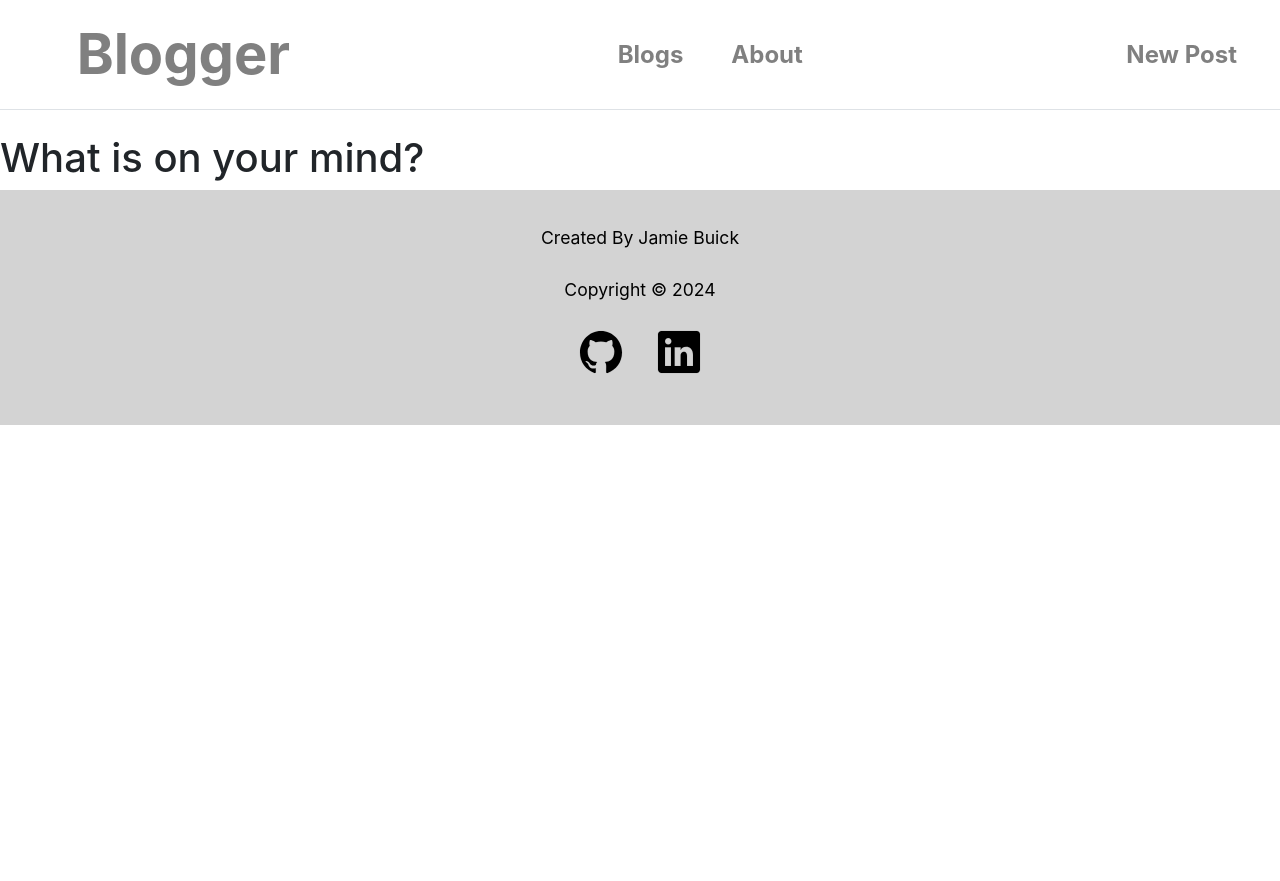
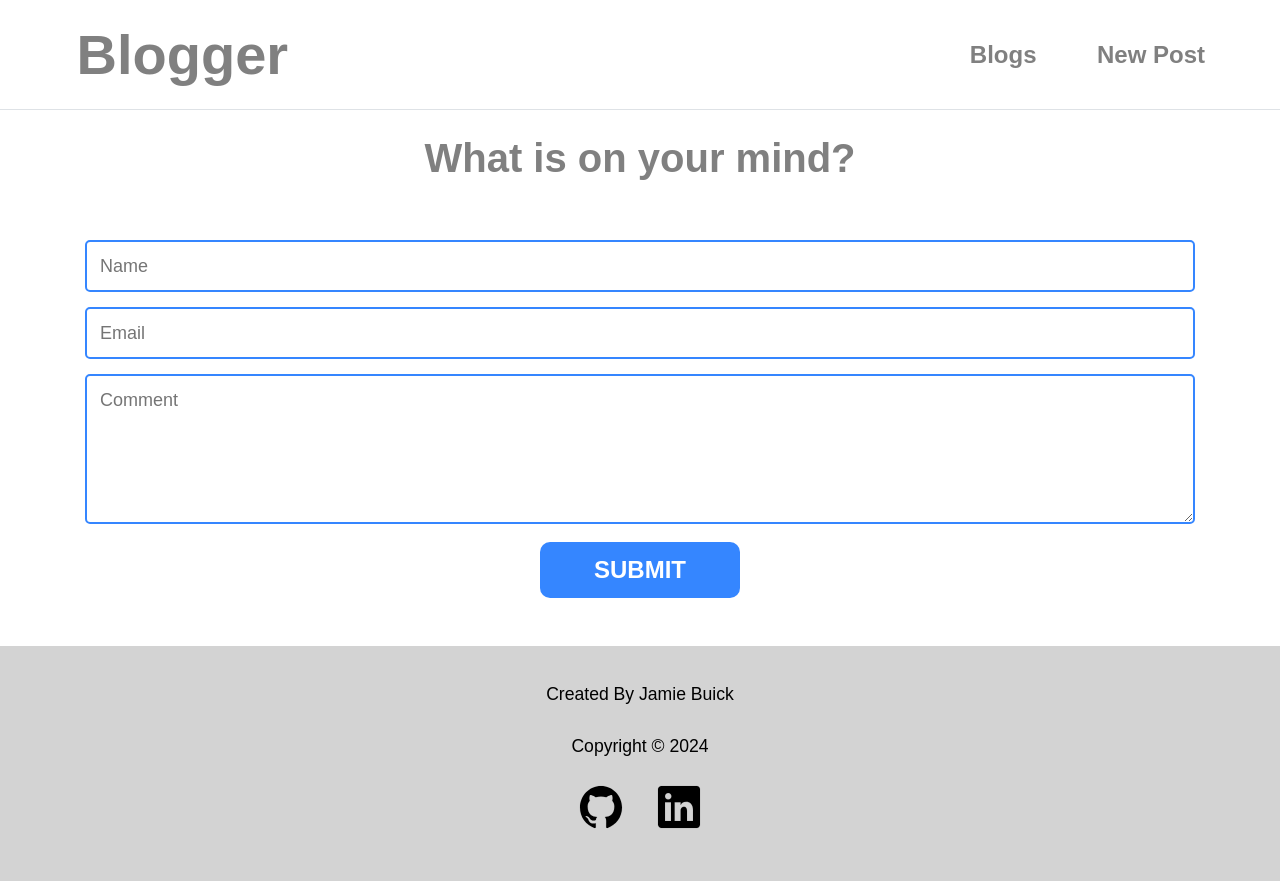
Before and after one commit to Jamie-Buick/Blog-Project, a Node server app: page /write in a window 1280 px wide. Before the commit the page ends 425 px from the top, so only its background shows below. Run offline with Node 20, Linux system fonts and the light colour scheme; some libraries are stand-ins or nearby versions.

Commit message:
Visual changes made to the nav bar. New post page set up. About Page removed for now

```diff
--- a/Public/Styles/main.css
+++ b/Public/Styles/main.css
@@ -1,6 +1,30 @@
-header{
+* {
+  margin: 0;
+  padding: 0;
+  box-sizing: border-box;
+  font-family: "Poppins", sans-serif;
+}
+
+html,
+body {
+  height: 100%;
+}
+
+header,
+footer {
+  flex: 0 0 auto;
+}
+
+
+body {
+  display: flex;
+  flex-direction: column;
+  justify-content: stretch;
+}
+
+
+header {
   background-color: white !important;
-
 }
 
 .navbar-nav .nav-link{
@@ -25,8 +49,6 @@ header{
 /* Change text color on hover */
 .btn-primary:hover {
   background-color: lightgray !important; /* Change to a lighter color on hover */
-
-
 }
 
 
@@ -35,6 +57,7 @@ header{
   color: gray !important;
   border: none;
   font-size:x-large;
+  margin-right: 2rem;
 }
 
 
@@ -95,8 +118,73 @@ p {
   font-size: 1.1em;
 }
 
+
+h1 {
+  text-align: center;
+  font-weight: 700;
+  color: gray;
+}
+
 .copyright {
   color: black;
   justify-content: center;
   align-items: center;
 }
+
+
+
+
+form {
+  margin-top: 50px;
+}
+
+.feedback-input {
+  color: white;
+  font-weight: 500;
+  font-size: 18px;
+  border-radius: 5px;
+  line-height: 22px;
+  background-color: transparent;
+  border: 2px solid #3586ff;
+  transition: all 0.3s;
+  padding: 13px;
+  margin-bottom: 15px;
+  width: 100%;
+  box-sizing: border-box;
+  outline: 0;
+}
+
+.feedback-input:focus {
+  border: 2px solid #3586ff;
+}
+
+textarea {
+  height: 150px;
+  line-height: 150%;
+  resize: vertical;
+}
+
+[type="submit"] {
+  width: 100%;
+  background: #3586ff;
+  border-radius: 10px;
+  border: 0;
+  cursor: pointer;
+  color: white;
+  font-size: 24px;
+  padding-top: 10px;
+  padding-bottom: 10px;
+  transition: all 0.3s;
+  margin-top: -4px;
+  font-weight: 700;
+  width: 200px;
+  text-align: center;
+  align-items: center;
+}
+[type="submit"]:hover {
+  background: #3586ff;
+}
+
+.entry{
+  padding-bottom: 3rem;
+}
--- a/index.js
+++ b/index.js
@@ -8,9 +8,6 @@ app.get("/", (req, res)=> {
   res.render("blogs.ejs")
   });
 
-  app.get("/about", (req, res)=> {
-    res.render("about.ejs")
-  });
 
   app.get("/blogs", (req, res)=> {
     res.render("blogs.ejs")
--- a/views/Partials/header.ejs
+++ b/views/Partials/header.ejs
@@ -22,11 +22,11 @@
       </a>
 
       <ul class="navbar-nav mx-auto mb-2 mb-md-0">
-        <li class="nav-item"><a href="/blogs" class="nav-link mx-3 px-2 font-weight-bold">Blogs</a></li>
-        <li class="nav-item"><a href="/about" class="nav-link mx-3 px-2 font-weight-bold">About</a></li>
+
       </ul>
 
       <div>
+        <a href="/blogs" class="btn btn-primary font-weight-bold">Blogs</a>
         <a href="/write" class="btn btn-primary font-weight-bold">New Post</a>
       </div>
     </div>
--- a/views/about.ejs
+++ /dev/null
@@ -1,6 +0,0 @@
-<%- include("partials/header.ejs") %>
-
-
-
-
-<%- include("partials/footer.ejs") %>
--- a/views/write.ejs
+++ b/views/write.ejs
@@ -1,6 +1,16 @@
 <%- include("partials/header.ejs") %>
 
-<H1>What is on your mind?</H1>
+<h1>What is on your mind?</h1>
+
+<div class="entry container">
+    <form style="text-align:center">
+        <input name="name" type="text" class="feedback-input" placeholder="Name" />
+        <input name="email" type="text" class="feedback-input" placeholder="Email" />
+        <textarea name="text" class="feedback-input" placeholder="Comment"></textarea>
+        <input type="submit" value="SUBMIT" />
+    </form>
+</div>
+
 
 
 <%- include("partials/footer.ejs") %>
```
Lines whose indentation alone changed are shown as unchanged.
